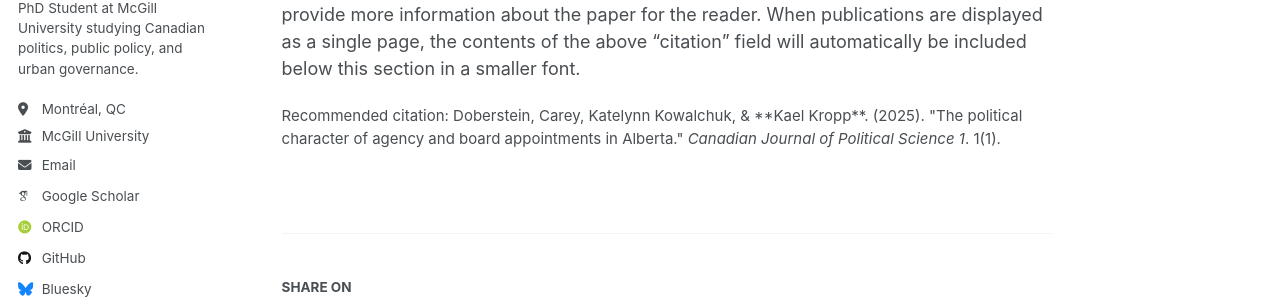
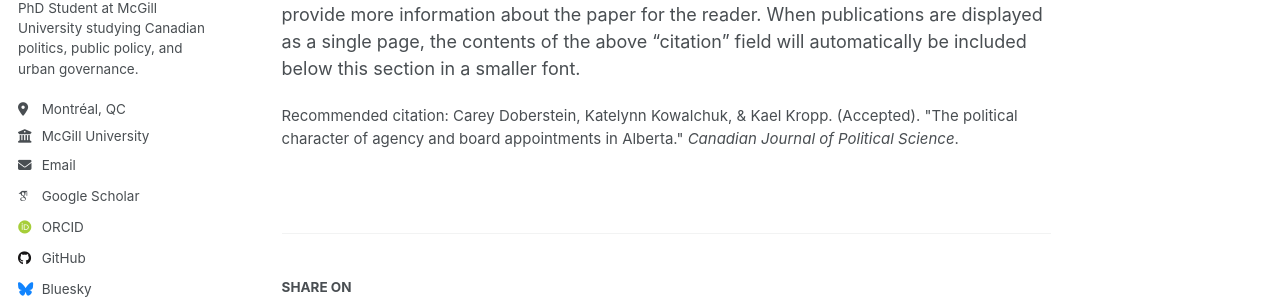
Before and after one commit to kaelkropp/kaelkropp.github.io, a Jekyll site: the page built from _publications/2009-10-01-paper-title-number-1.md, in a window 1280 px wide and 1047 px high. Shown: the part 277-576 px from the top of the window. Built offline with Jekyll 4.4.1, drawn with Linux system fonts in a browser that asks for light colours; some web fonts are replaced; a script that is not in the unit is left out.

Commit message:
Update 2009-10-01-paper-title-number-1.md
Fixed citation.

```diff
--- a/_publications/2009-10-01-paper-title-number-1.md
+++ b/_publications/2009-10-01-paper-title-number-1.md
@@ -7,6 +7,6 @@ excerpt: 'Agencies, boards, and commissions (ABCs) in Canada are an extension of
 date: 2025-01-01
 venue: 'Canadian Journal of Political Science'
 paperurl:
-citation: 'Doberstein, Carey, Katelynn Kowalchuk, & **Kael Kropp**. (2025). &quot;The political character of agency and board appointments in Alberta.&quot; <i>Canadian Journal of Political Science 1</i>. 1(1).'
+citation: 'Carey Doberstein, Katelynn Kowalchuk, & Kael Kropp. (Accepted). &quot;The political character of agency and board appointments in Alberta.&quot; <i>Canadian Journal of Political Science</i>.'
 ---
 The contents above will be part of a list of publications, if the user clicks the link for the publication than the contents of section will be rendered as a full page, allowing you to provide more information about the paper for the reader. When publications are displayed as a single page, the contents of the above "citation" field will automatically be included below this section in a smaller font.
```
